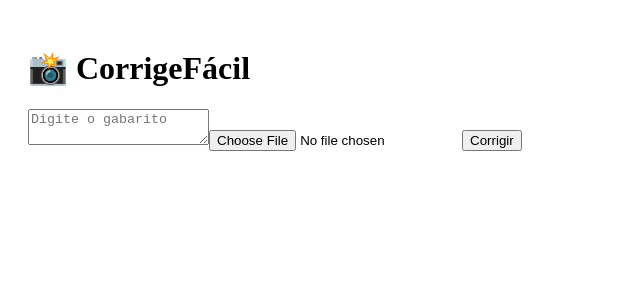
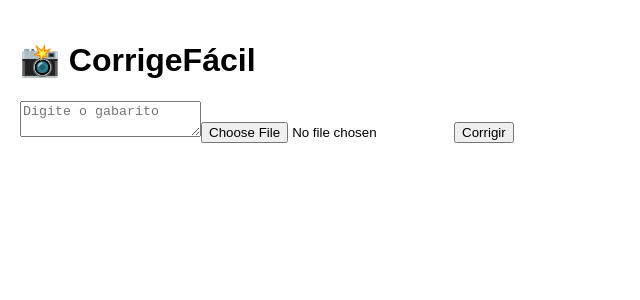
Before and after one commit to maafernandesn/corrige-facil, a Next.js app: page / in a window 1280 px wide. Shown: the top 300 px of the page, without its empty margins (0-640 px from the left). Built offline with nearby package versions, Linux system fonts and the light colour scheme.

Commit message:
Add RootLayout component with metadata for app

```diff
--- /dev/null
+++ b/app/layout.js
@@ -0,0 +1,14 @@
+export const metadata = {
+  title: "CorrigeFácil",
+  description: "App de correção de provas com IA",
+};
+
+export default function RootLayout({ children }) {
+  return (
+    <html lang="pt-br">
+      <body style={{ margin: 0, fontFamily: "Arial" }}>
+        {children}
+      </body>
+    </html>
+  );
+}
```
